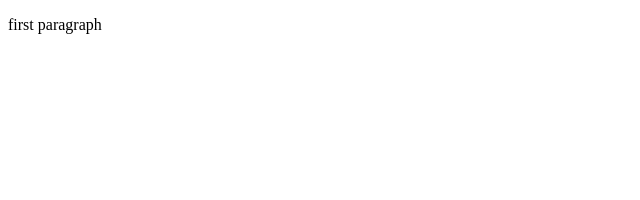
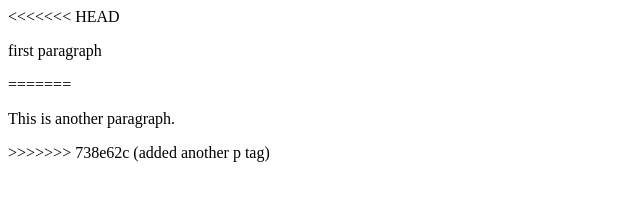
Before and after one commit to marinayeoryiou/learning-git, a plain HTML site: page index.html in a window 1280 px wide. Shown: the whole page, without its empty margins (0-640 px from the left). Drawn offline with Linux system fonts and the light colour scheme.

Commit message:
added another p tag

```diff
--- a/index.html
+++ b/index.html
@@ -4,6 +4,10 @@
 <title>Page Title</title>
 </head>
 <body>
+<<<<<<< HEAD
   <p>first paragraph</p>
+=======
+  <p>This is another paragraph.</p>
+>>>>>>> 738e62c (added another p tag)
 </body>
 </html>
```
